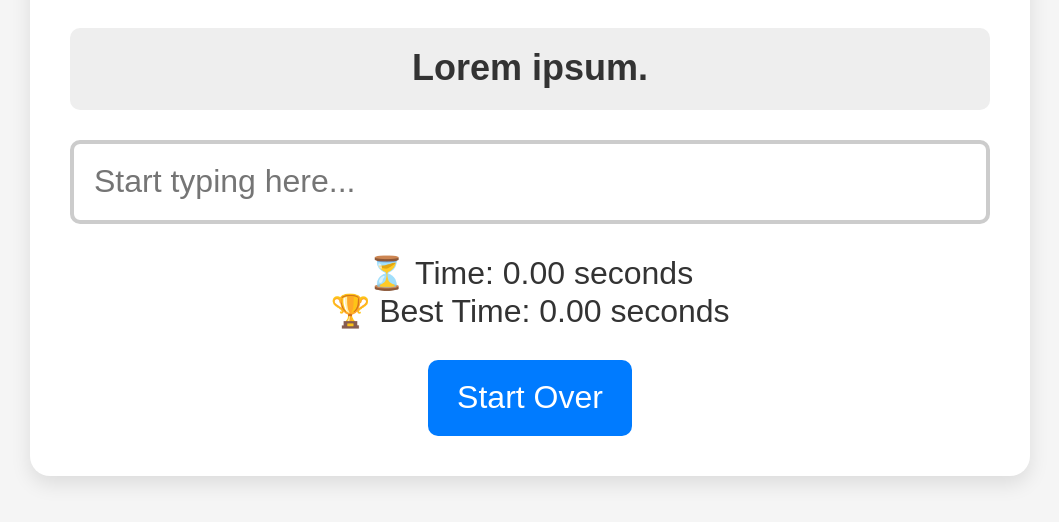
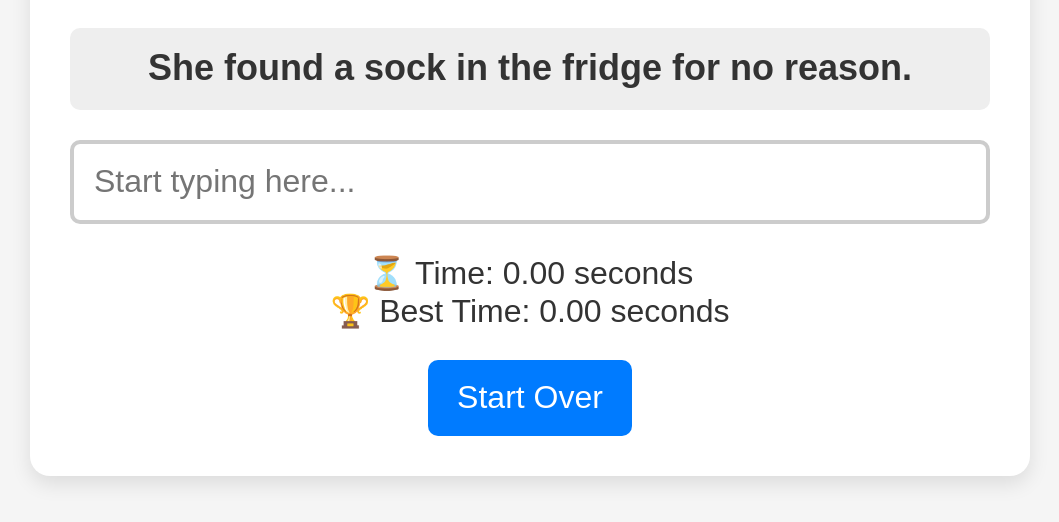
Before and after one commit to MarcselloDev/RapidType, a plain HTML site: page index.html in a window 1280 px wide. Shown: the part 238-760 px from the top of the page, without its empty margins (110-1169 px from the left). Drawn offline with Linux system fonts and the light colour scheme.

Commit message:
Add random sentence generation

```diff
--- a/index.html
+++ b/index.html
@@ -12,7 +12,7 @@
         <p class="instruction">Type the sentence(s) below correctly as fast as you can!</p>
 
         <div class="text-box">
-            <p id="sentence">Lorem ipsum.</p>
+            <p id="sentence"></p>
         </div>
 
         <input type="text" id="user-input" placeholder="Start typing here..." autocomplete="off">
--- a/script.js
+++ b/script.js
@@ -1,10 +1,39 @@
 let userInput
 let isTyping = false
 let timer
-let text = document.getElementById('sentence').textContent
+let text
+let sentences = [
+  "The toaster suddenly burst into flames.",
+  "A pigeon stole my sandwich at the park.",
+  "He accidentally bought 500 bananas online.",
+  "The robot vacuum escaped through the back door.",
+  "She found a sock in the fridge for no reason.",
+  "A goat was standing on top of a car downtown.",
+  "The vending machine refused to take my money.",
+  "He tripped over absolutely nothing and fell.",
+  "A potato rolled off the table dramatically.",
+  "The streetlight flickered exactly three times.",
+  "The cat wore a tiny hat and danced on the table.",
+  "The sun decided to take a nap behind the clouds.",
+  "My coffee spilled all over the keyboard, again.",
+  "The library had a secret room no one knew about.",
+  "The pizza delivery guy arrived on a skateboard.",
+  "The dog wore sunglasses and drove a car.",
+  "The elevator started going sideways for no reason.",
+  "A dragonfly flew past wearing a tiny cape.",
+  "The bicycle decided it wanted to go swimming.",
+  "The alarm clock ran away to join a circus.",
+]
+
+function generateText() {
+  let randomText = sentences[Math.floor(Math.random() * sentences.length)]
+  document.getElementById('sentence').textContent = randomText
+}
+generateText()
 
 
 document.getElementById('user-input').addEventListener('input', () => {
+  text = document.getElementById('sentence').textContent
   userInput = document.querySelector('#user-input').value
 
   if(!isTyping) {
@@ -32,16 +61,17 @@ function startTimer () {
 function stopTimer () {
   console.log('Timer Ended');
   document.getElementById('user-input').value = ''
-  if (seconds < bestTime || bestTime === null) {
+  if (seconds < parseFloat(bestTime) || !bestTime) {
     clearInterval(stopwatch)
     bestTime = seconds - 1
-    localStorage.setItem('bestTime', bestTime)
-    document.querySelector('#best-time').innerHTML = `${(localStorage.getItem('bestTime')/100).toFixed(2)} seconds`
+    setBestTime()
+    getBestTime()
   } else{
     clearInterval(stopwatch)
   }
 
   isTyping = false
+  generateText()
 }
 
 function restartTimer() {
@@ -49,11 +79,22 @@ function restartTimer() {
   isTyping = false
   clearInterval(stopwatch)
   document.querySelector('#timer').innerHTML = (0).toFixed(2)
-  document.querySelector('#user-input').value = ''
+  resetUserInput()
+  generateText()
   }
 
 document.querySelector('#start-btn').addEventListener('click', () => {
   restartTimer()
 })
 
-document.querySelector('#best-time').innerHTML = `${(localStorage.getItem('bestTime')/100).toFixed(2)} seconds`
+function setBestTime() {
+  localStorage.setItem('bestTime', bestTime)
+}
+function getBestTime() {
+  document.querySelector('#best-time').innerHTML = `${(localStorage.getItem('bestTime')/100).toFixed(2)} seconds`
+}
+getBestTime()
+
+function resetUserInput() {
+  document.querySelector('#user-input').value = ''
+}
```
